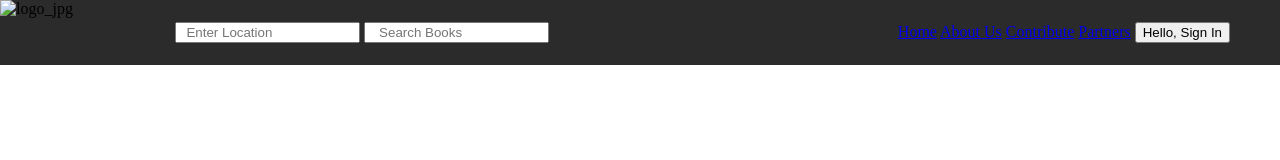
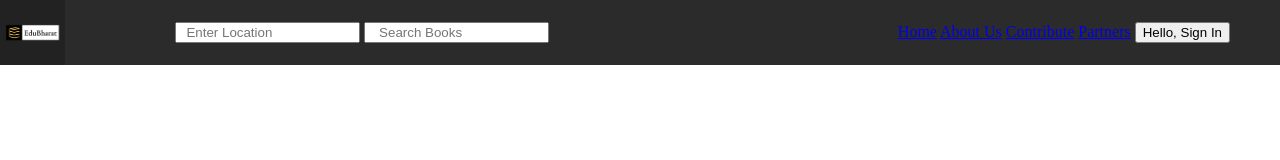
Before and after one commit to lakshya-ag17/EduBharat, a plain HTML site: page index.html in a window 1280 px wide. Drawn offline with Linux system fonts and the light colour scheme.

Commit message:
transfered logo to CSS folder

```diff
--- a/index.html
+++ b/index.html
@@ -9,7 +9,7 @@
 
 <body>
   <div class="header">
-    <img src="CSS/Logo.jpg" alt="logo_jpg" class="logo">
+    <img src="CSS/Logo.png" alt="logo_jpg" class="logo">
     <form class="header_form" action="index.html" method="post">
       <div class="form_left">
         <input type="text" name="Location" value="" placeholder="  Enter Location" class="locationbar">
```
Also changed, not shown: CSS/Logo.png (renamed from Logo.png).
